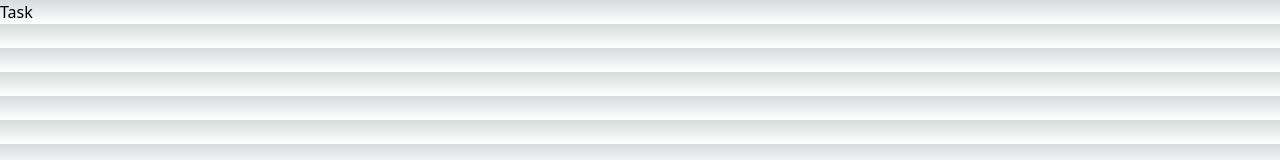
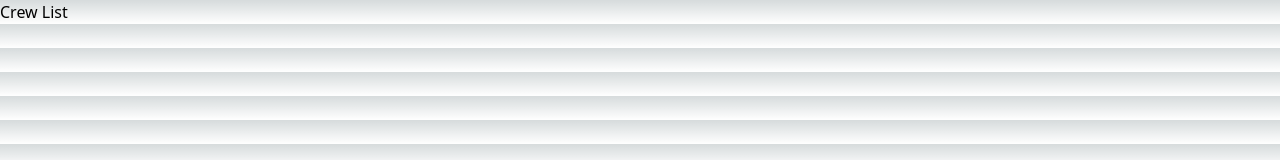
Before and after one commit to gorrion-io/winter-camp-2024, a Next.js app: page /task/1 in a window 1280 px wide. Shown: the top 160 px of the page. Built offline with nearby package versions, Linux system fonts and the light colour scheme.

Commit message:
Install @tanstack/react-query and add fetch data from api/crew

```diff
--- a/package.json
+++ b/package.json
@@ -9,6 +9,7 @@
     "lint": "next lint"
   },
   "dependencies": {
+    "@tanstack/react-query": "^5.17.1",
     "@types/js-yaml": "^4.0.9",
     "next": "13.5.6",
     "react": "^18",
--- a/pages/_app.tsx
+++ b/pages/_app.tsx
@@ -1,6 +1,13 @@
-import '@/styles/globals.css'
-import type { AppProps } from 'next/app'
+import "@/styles/globals.css";
+import { QueryClient, QueryClientProvider } from "@tanstack/react-query";
+import type { AppProps } from "next/app";
+
+const queryClient = new QueryClient();
 
 export default function App({ Component, pageProps }: AppProps) {
-  return <Component {...pageProps} />
+  return (
+    <QueryClientProvider client={queryClient}>
+      <Component {...pageProps} />
+    </QueryClientProvider>
+  );
 }
--- a/pages/task/[page].tsx
+++ b/pages/task/[page].tsx
@@ -3,6 +3,42 @@
  * @description Use tanstack/react-query or swr to fetch data from the endpoint. Prepare pagination.
  */
 
+import { useQuery } from "@tanstack/react-query";
+import { useRouter } from "next/router";
+
 export default function Task() {
-  return <div>Task</div>;
+  const router = useRouter();
+  const pageIndex = router.query.page;
+
+  const { data, isLoading, error } = useQuery({
+    queryKey: ["crew", pageIndex],
+    queryFn: async () => {
+      const res = await fetch(`/api/crew?page=${pageIndex}`).then((res) => {
+        if (!res.ok) throw new Error("Page not found!");
+        return res.json();
+      });
+
+      return res;
+    },
+  });
+
+  if (isLoading)
+    return (
+      <div>
+        <h2>Loading...</h2>
+      </div>
+    );
+
+  if (error)
+    return (
+      <div>
+        <h2> An error has occurred: {error.message}</h2>
+      </div>
+    );
+
+  return (
+    <div>
+      <h2>Crew List</h2>
+    </div>
+  );
 }
```
Also changed, not shown: 1 other file (tests, documents, lock files or other folders).
